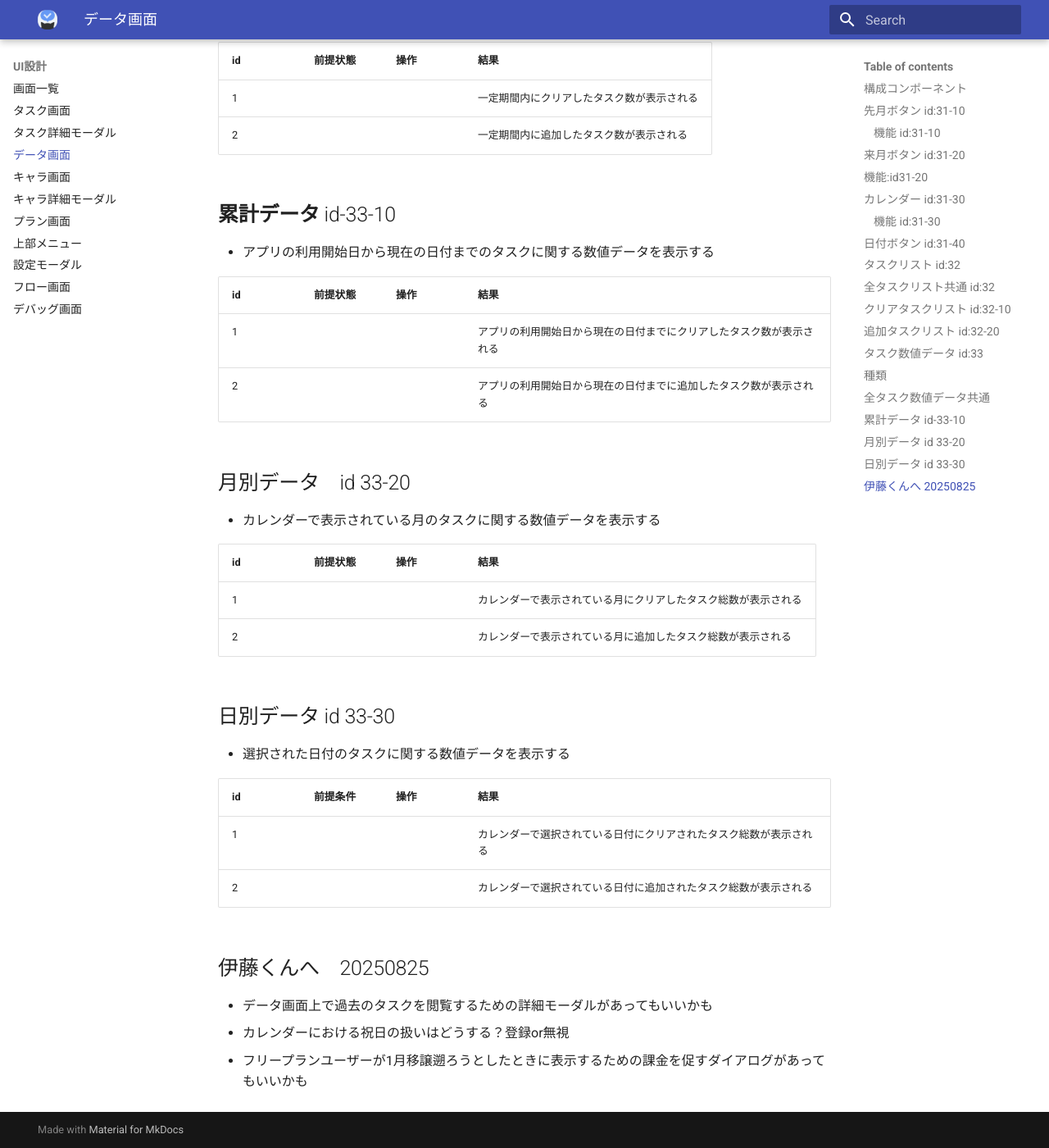
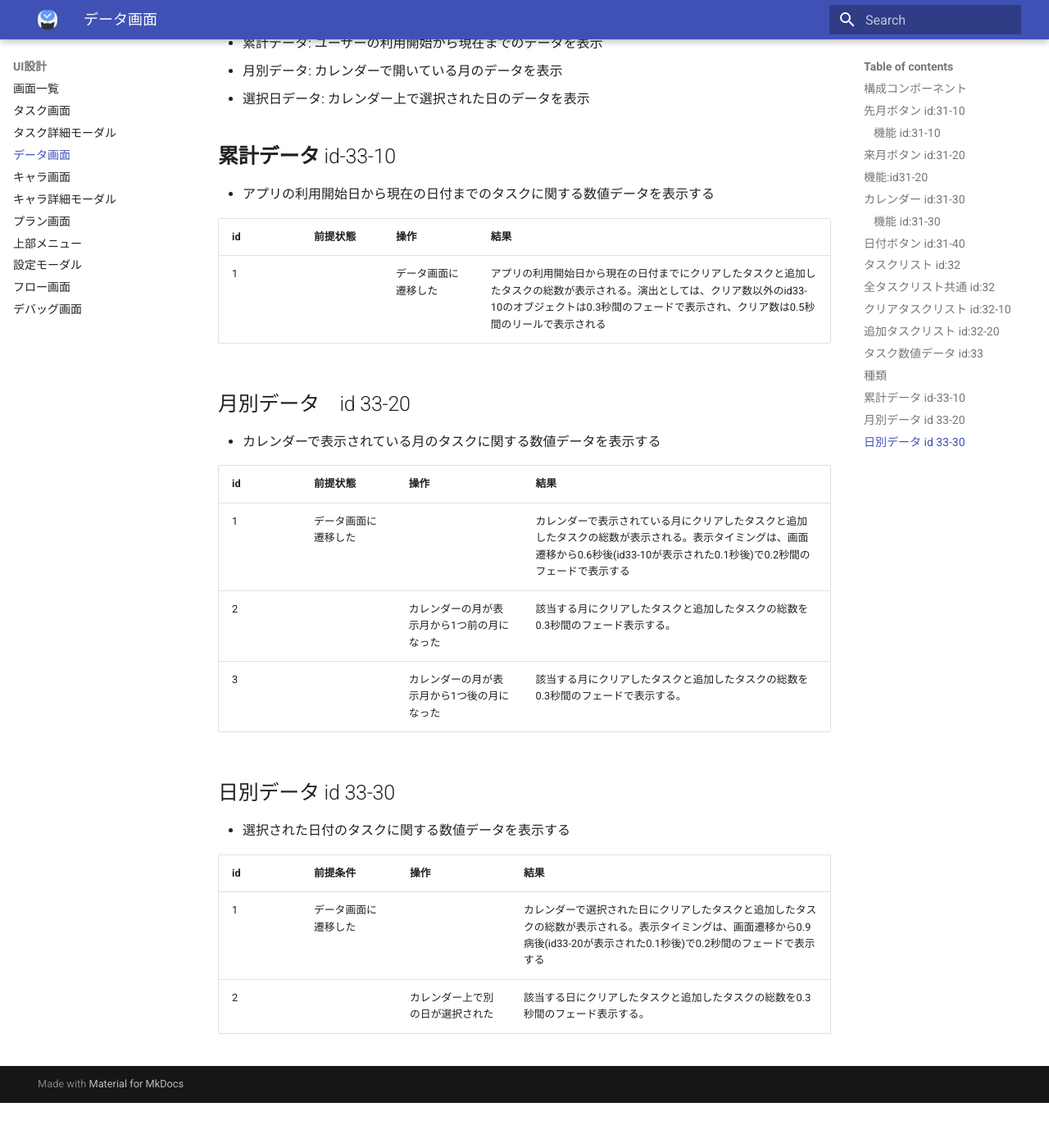
Before and after one commit to CharaDo-Official/CharaDo, an MkDocs documentation site: the page built from docs/10_design/30_data.md, in a window 1280 px wide and 1400 px high, scrolled down 3997 px. Shown: the whole window at 82% size. Built offline with MkDocs 1.6.1 and Material for MkDocs 9.7.7, drawn with Linux system fonts in a browser that asks for light colours; after the commit the page ends 5342 px from its top, so only the background shows below that; some of the changed text lies outside the part shown.

Commit message:
#<><docs><演出まわりの仕様追加。>\n\n<docs/10_data/30_data.md>

```diff
--- a/docs/10_design/30_data.md
+++ b/docs/10_design/30_data.md
@@ -67,17 +67,17 @@
 |1||クリック|タスクの詳細モーダルを表示する。モーダルのUIは通常のタスクUIを用いる。|
 |2|タスクがリスト表示範囲外まである|スクロール|リスト内がスクロールされる|
 
-
-
 ## **クリアタスクリスト** id:32-10
 |id|前提条件|操作|結果|
 |-------|-------|-------|-------|
 |1||タスクのボディをホバー|タスクのボディがオレンジの枠で囲われる|
+|2|カレンダー上で日付が選択されている||該当する日のタスクが0.3秒間のフェードで表示される|
 
 ## **追加タスクリスト** id:32-20
 |id|前提条件|操作|結果|
 |-------|-------|-------|-------|
 |1||タスクのボディをホバー|タスクのボディがオレンジの枠で囲われる|
+|2|カレンダー上で日付が選択されている||該当する日のタスクが0.3秒間のフェードで表示される|
 
 ## **タスク数値データ** id:33
 - クリアタスク数
@@ -88,37 +88,27 @@
 - 月別データ: カレンダーで開いている月のデータを表示
 - 選択日データ: カレンダー上で選択された日のデータを表示
 
-## 全タスク数値データ共通
-|id|前提状態|操作|結果|
-|------|------|------|------|
-|1|||一定期間内にクリアしたタスク数が表示される|
-|2|||一定期間内に追加したタスク数が表示される|
 
 ## **累計データ** id-33-10
 - アプリの利用開始日から現在の日付までのタスクに関する数値データを表示する
 
 |id|前提状態|操作|結果|
 |------|------|------|------|
-|1|||アプリの利用開始日から現在の日付までにクリアしたタスク数が表示される|
-|2|||アプリの利用開始日から現在の日付までに追加したタスク数が表示される|
+|1||データ画面に遷移した|アプリの利用開始日から現在の日付までにクリアしたタスクと追加したタスクの総数が表示される。演出としては、クリア数以外のid33-10のオブジェクトは0.3秒間のフェードで表示され、クリア数は0.5秒間のリールで表示される|
 
 ## 月別データ　id 33-20
 - カレンダーで表示されている月のタスクに関する数値データを表示する
 
 |id|前提状態|操作|結果|
 |------|------|------|------|
-|1|||カレンダーで表示されている月にクリアしたタスク総数が表示される|
-|2|||カレンダーで表示されている月に追加したタスク総数が表示される|
+|1|データ画面に遷移した||カレンダーで表示されている月にクリアしたタスクと追加したタスクの総数が表示される。表示タイミングは、画面遷移から0.6秒後(id33-10が表示された0.1秒後)で0.2秒間のフェードで表示する|
+|2||カレンダーの月が表示月から1つ前の月になった|該当する月にクリアしたタスクと追加したタスクの総数を0.3秒間のフェード表示する。|
+|3||カレンダーの月が表示月から1つ後の月になった|該当する月にクリアしたタスクと追加したタスクの総数を0.3秒間のフェードで表示する。|
 
 ## 日別データ id 33-30
 - 選択された日付のタスクに関する数値データを表示する
 
 |id|前提条件|操作|結果|
 |------|------|------|------|
-|1|||カレンダーで選択されている日付にクリアされたタスク総数が表示される|
-|2|||カレンダーで選択されている日付に追加されたタスク総数が表示される|
-
-## 伊藤くんへ　20250825
-- データ画面上で過去のタスクを閲覧するための詳細モーダルがあってもいいかも
-- カレンダーにおける祝日の扱いはどうする？登録or無視
-- フリープランユーザーが1月移譲遡ろうとしたときに表示するための課金を促すダイアログがあってもいいかも
+|1|データ画面に遷移した||カレンダーで選択された日にクリアしたタスクと追加したタスクの総数が表示される。表示タイミングは、画面遷移から0.9病後(id33-20が表示された0.1秒後)で0.2秒間のフェードで表示する|
+|2||カレンダー上で別の日が選択された|該当する日にクリアしたタスクと追加したタスクの総数を0.3秒間のフェード表示する。|
```
